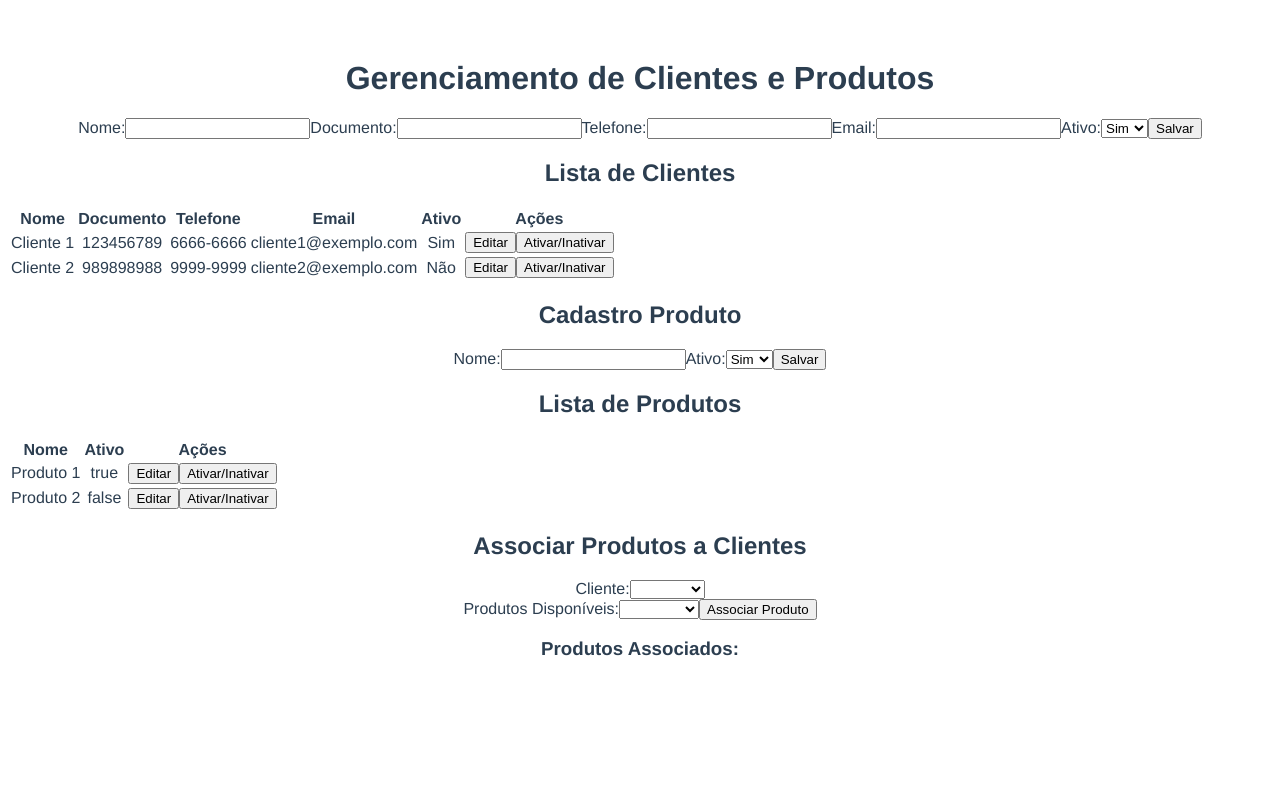
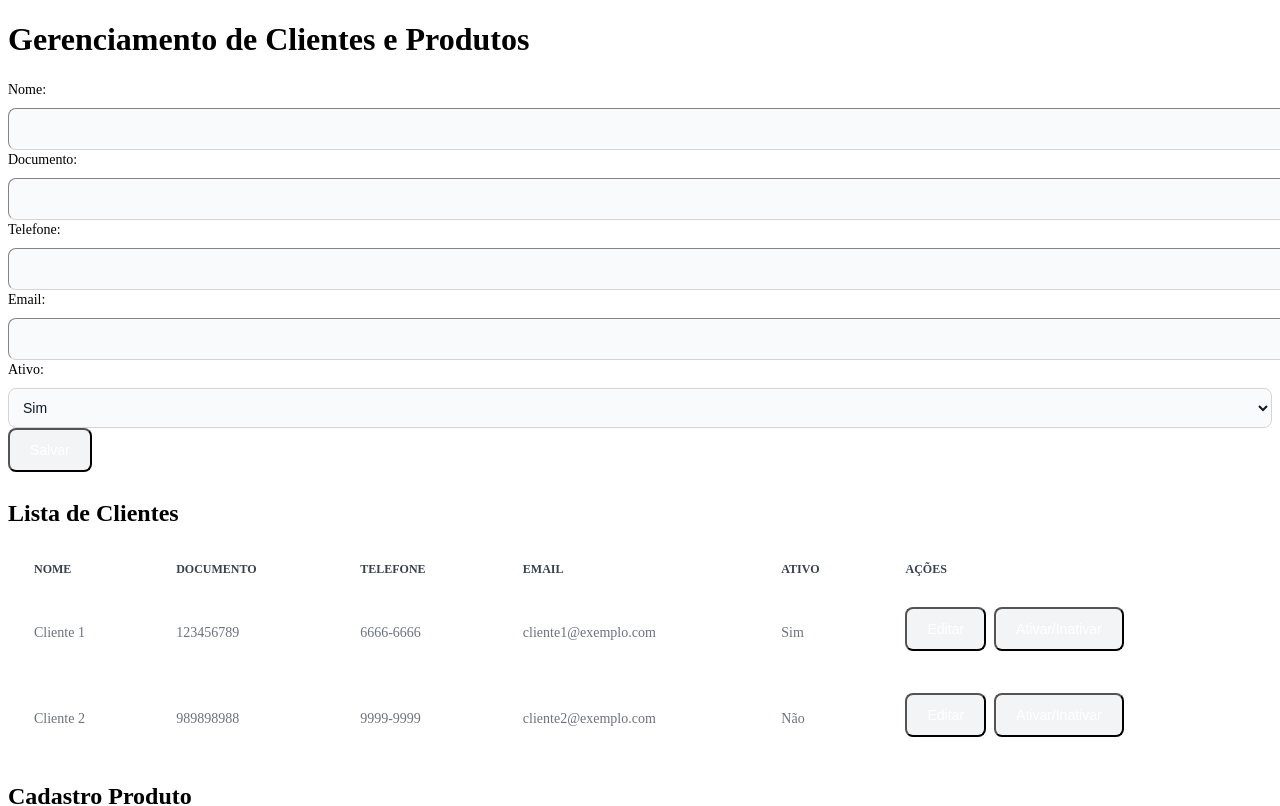
Before and after one commit to mpamadio/crud-cliente-produto, a Vue app: page / in a window 1280 px wide. Shown: the top 806 px of the page. Built offline with nearby package versions, Linux system fonts and the light colour scheme.

Commit message:
Tailwind configuration and stylization of components

```diff
--- /dev/null
+++ b/postcss.config.js
@@ -0,0 +1,6 @@
+module.exports = {
+    plugins: [
+      require('tailwindcss'),
+      require('autoprefixer'),
+    ],
+  };
--- a/src/App.vue
+++ b/src/App.vue
@@ -1,5 +1,5 @@
 <template>
-  <div>
+  <div class="mx-auto container">
     <h1>Gerenciamento de Clientes e Produtos</h1>
     <ClienteForm />
     <ClienteList />
@@ -29,12 +29,4 @@ export default {
 </script>
 
 <style>
-#app {
-  font-family: Avenir, Helvetica, Arial, sans-serif;
-  -webkit-font-smoothing: antialiased;
-  -moz-osx-font-smoothing: grayscale;
-  text-align: center;
-  color: #2c3e50;
-  margin-top: 60px;
-}
 </style>
--- /dev/null
+++ b/src/assets/styles.css
@@ -0,0 +1,38 @@
+button {
+    @apply text-white bg-gray-100 hover:bg-gray-900 focus:outline-none focus:ring-4 focus:ring-gray-300 font-medium rounded-lg text-sm px-5 py-2.5 me-2 mb-2 dark:bg-gray-800 dark:hover:bg-gray-700 dark:focus:ring-gray-700 dark:border-gray-700;
+  }
+button[type=submit] {
+    @apply text-white bg-gray-100 hover:bg-gray-900 focus:outline-none focus:ring-4 focus:ring-gray-300 font-medium rounded-lg text-sm px-5 py-2.5 me-2 mb-2 dark:bg-gray-800 dark:hover:bg-gray-700 dark:focus:ring-gray-700 dark:border-gray-700;
+  }
+
+ select{
+    @apply bg-gray-50 border border-gray-300 text-gray-900 text-sm rounded-lg focus:ring-blue-500 focus:border-blue-500 block w-full p-2.5 dark:bg-gray-700 dark:border-gray-600 dark:placeholder-gray-400 dark:text-white dark:focus:ring-blue-500 dark:focus:border-blue-500;
+ }
+
+ td {
+  @apply px-6 py-4;
+ }
+
+ tr{
+  @apply bg-white border-b dark:bg-gray-800 dark:border-gray-700;
+ }
+
+ th{
+  @apply px-6 py-3;
+ }
+
+ thead{
+  @apply text-xs text-gray-700 uppercase bg-gray-50 dark:bg-gray-700 dark:text-gray-400;
+ }
+
+ table{
+  @apply w-full text-sm text-left rtl:text-right text-gray-500;
+ }
+
+ label{
+  @apply block mb-2 text-sm font-medium dark:text-gray-900;
+ }
+
+ input{
+  @apply bg-gray-50 border border-gray-300 text-gray-900 text-sm rounded-lg focus:ring-blue-500 focus:border-blue-500 block w-full p-2.5 dark:bg-gray-700 dark:border-gray-600 dark:placeholder-gray-400 dark:text-white dark:focus:ring-blue-500 dark:focus:border-blue-500;
+ }
--- a/src/components/AssociarProdutos.vue
+++ b/src/components/AssociarProdutos.vue
@@ -1,5 +1,5 @@
 <template>
-    <div>
+    <div class="max-w-sm mx-auto">
       <h2>Associar Produtos a Clientes</h2>
       <div class="form-group">
         <label for="cliente">Cliente:</label>
@@ -12,7 +12,7 @@
         <select v-model="produtoSelecionado">
           <option v-for="produto in produtosDisponiveis" :key="produto.id" :value="produto.id">{{ produto.nome }}</option>
         </select>
-        <button @click="associarProduto">Associar Produto</button>
+        <button class="mt-6" @click="associarProduto">Associar Produto</button>
       </div>
       <div>
         <h3>Produtos Associados:</h3>
--- a/src/components/ClienteForm.vue
+++ b/src/components/ClienteForm.vue
@@ -1,5 +1,6 @@
 <template>
-    <form @submit.prevent="submitForm">
+    <div class="max-w-sm mx-auto">
+    <form class="flex gap-2 mb-6 items-baseline flex-col" @submit.prevent="submitForm">
         <label for="nome">Nome:</label>
         <input type="text" id="nome" v-model="cliente.nome" required>
 
@@ -18,8 +19,9 @@
             <option value="Nao">Não</option>
         </select>
 
-        <button type="submit">Salvar</button>
+        <button class="mt-2" type="submit">Salvar</button>
     </form>
+</div>
 </template>
 
 <script>
--- a/src/components/ProdutoForm.vue
+++ b/src/components/ProdutoForm.vue
@@ -1,6 +1,7 @@
 <template>
+  <div class="max-w-sm mx-auto mt-6">
     <h2>Cadastro Produto</h2>
-    <form @submit.prevent="submitForm">
+    <form class="flex gap-2 mb-6 items-baseline flex-col" @submit.prevent="submitForm">
       <label for="nome">Nome:</label>
       <input type="text" id="nome" v-model="produto.nome" required>
 
@@ -12,6 +13,7 @@
 
       <button type="submit">Salvar</button>
     </form>
+  </div>
   </template>
 
   <script>
--- a/src/main.js
+++ b/src/main.js
@@ -1,4 +1,6 @@
 import { createApp } from 'vue'
 import App from './App.vue'
+import 'tailwindcss/tailwind.css';
+import './assets/styles.css'
 
 createApp(App).mount('#app')
--- /dev/null
+++ b/tailwind.config.js
@@ -0,0 +1,9 @@
+module.exports = {
+  purge: ['./src/**/*.{vue,js,ts,jsx,tsx}', './public/index.html'],
+  darkMode: false,
+  theme: {},
+  variants: {
+    extend: {},
+  },
+  plugins: [],
+};
```
Also changed, not shown: src/assets/logo.png (deleted).
